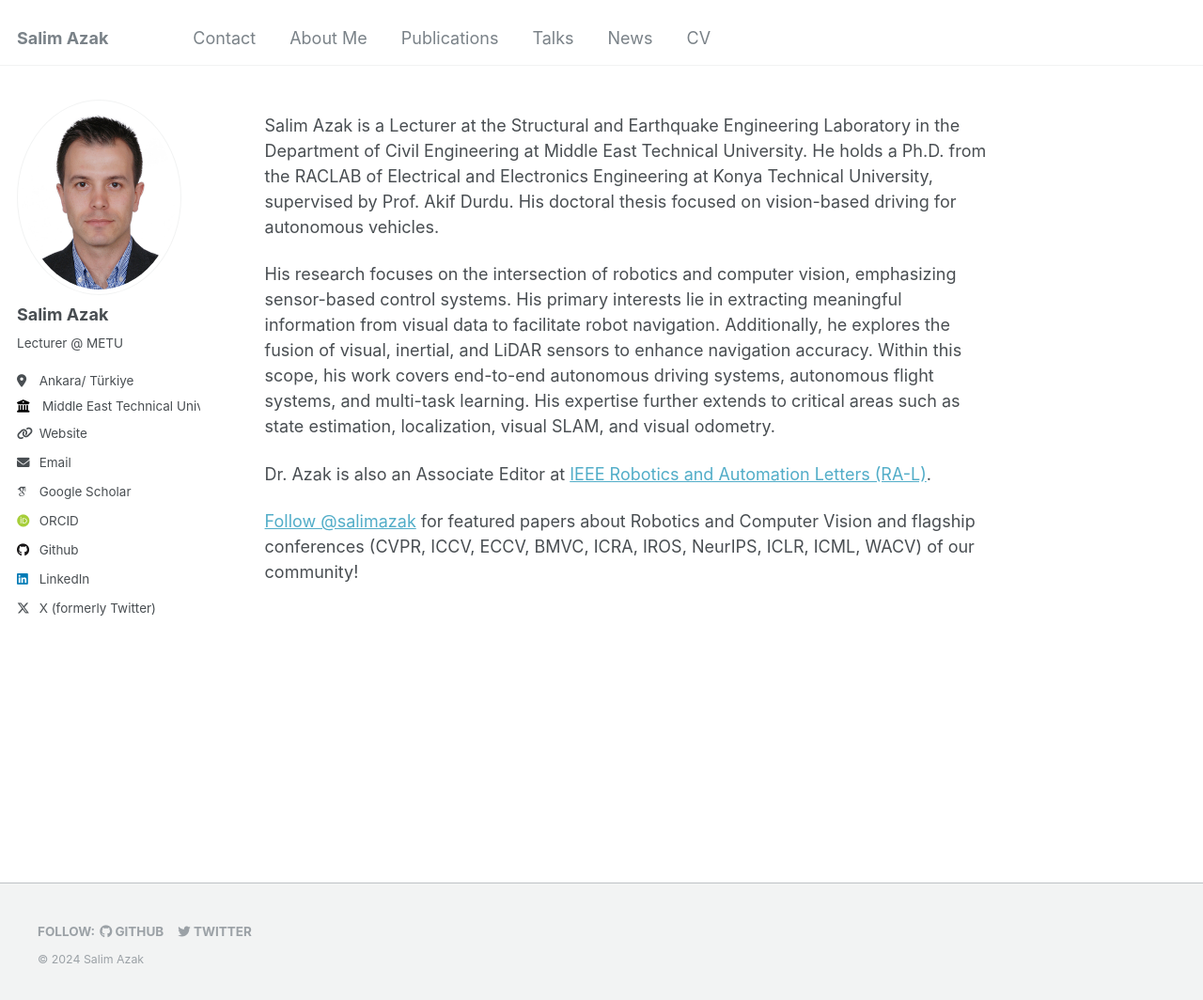
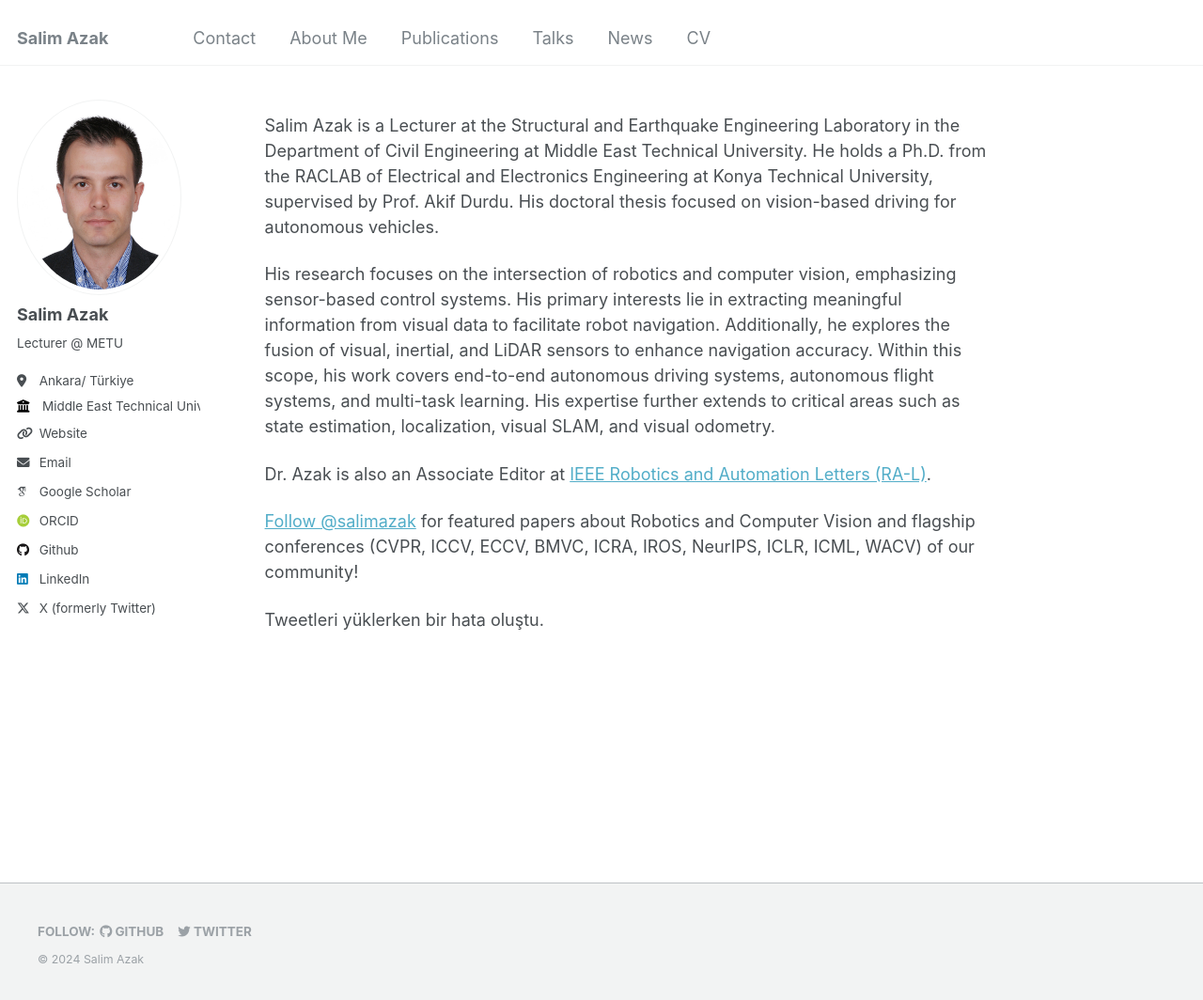
Before and after one commit to salimazak/salimazak.github.io, a Jekyll site: the page built from _pages/about.md, in a window 1280 px wide and 1065 px high. Shown: the whole window at 94% size. Built offline with Jekyll 4.4.1, drawn with Linux system fonts in a browser that asks for light colours; some web fonts are replaced; part of the change alters nothing that is shown.

Commit message:
Update about.md

```diff
--- a/_pages/about.md
+++ b/_pages/about.md
@@ -17,6 +17,35 @@ Dr. Azak is also an Associate Editor at [IEEE Robotics and Automation Letters (R
 
 <!--# News-->
 <!--{% include twitter-timeline.html %}-->
+
+<div id="tweets"></div>
+
+<script>
+  fetch('/_pages/tweets.json')
+    .then(response => {
+      if (!response.ok) {
+        throw new Error('Network response was not ok');
+      }
+      return response.json();
+    })
+    .then(data => {
+      const tweetsContainer = document.getElementById('tweets');
+      data.forEach(tweet => {
+        const tweetElement = document.createElement('div');
+        tweetElement.innerHTML = `
+          <p><strong>${tweet.user.name}</strong>: ${tweet.text}</p>
+          <p><small>${new Date(tweet.created_at).toLocaleString()}</small></p>
+          <hr>
+        `;
+        tweetsContainer.appendChild(tweetElement);
+      });
+    })
+    .catch(error => {
+      console.error('There was a problem with the fetch operation:', error);
+      const tweetsContainer = document.getElementById('tweets');
+      tweetsContainer.innerHTML = '<p>Tweetleri yüklerken bir hata oluştu.</p>';
+    });
+</script>
 
 
 <!--A data-driven personal website
```
